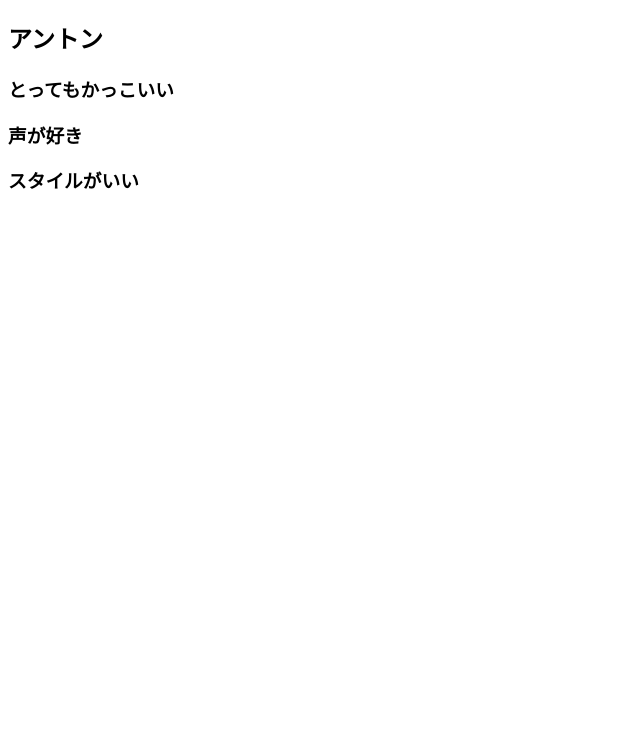
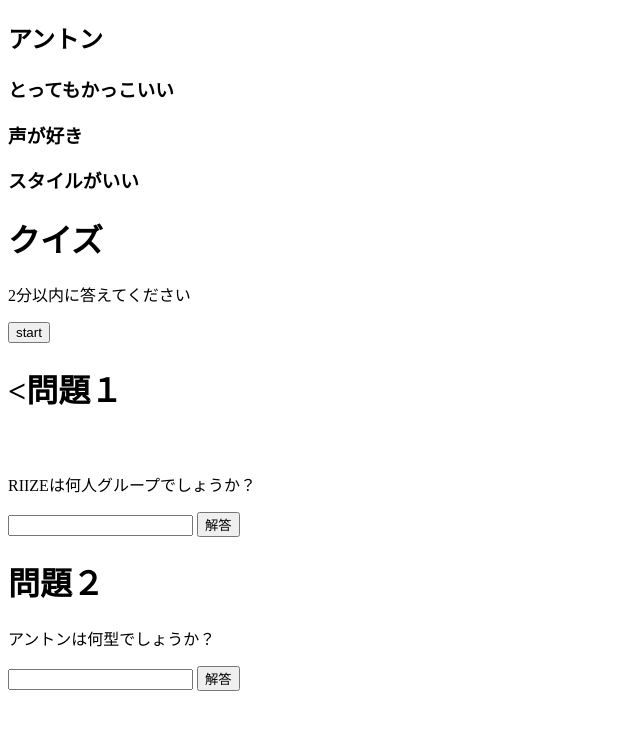
Before and after one commit to karakisawariho/RIHOKARAKISAWA, a plain HTML site: page a.html in a window 1280 px wide. Shown: the whole page, without its empty margins (0-640 px from the left). Drawn offline with Linux system fonts and the light colour scheme.

Commit message:
Update a.html

```diff
--- a/a.html
+++ b/a.html
@@ -9,4 +9,28 @@
 <h3>とってもかっこいい</h3>
 <h3>声が好き</h3>
 <h3>スタイルがいい</h3>
+
+<h1>クイズ</h1>
+
+<p>2分以内に答えてください</p>
+  <form><input type="button" value="start" onclick="setTimeout('mes()',120000)"></form>
+
+<h1><問題１</h1>
+　<p>RIIZEは何人グループでしょうか？</p>
+ <p>
+  <input type="text" id="answer">
+  <input type="button" value="解答" onclick="nazo();">
+  </p>
+
+  <h1>問題２</h1>
+  <p>アントンは何型でしょうか？</p>
+  <p>
+  <input type="text" id="answer2">
+  <input type="button" value="解答" onclick="nazo2();">
+  </p>
+
+
+
+
+
 </body>
```
